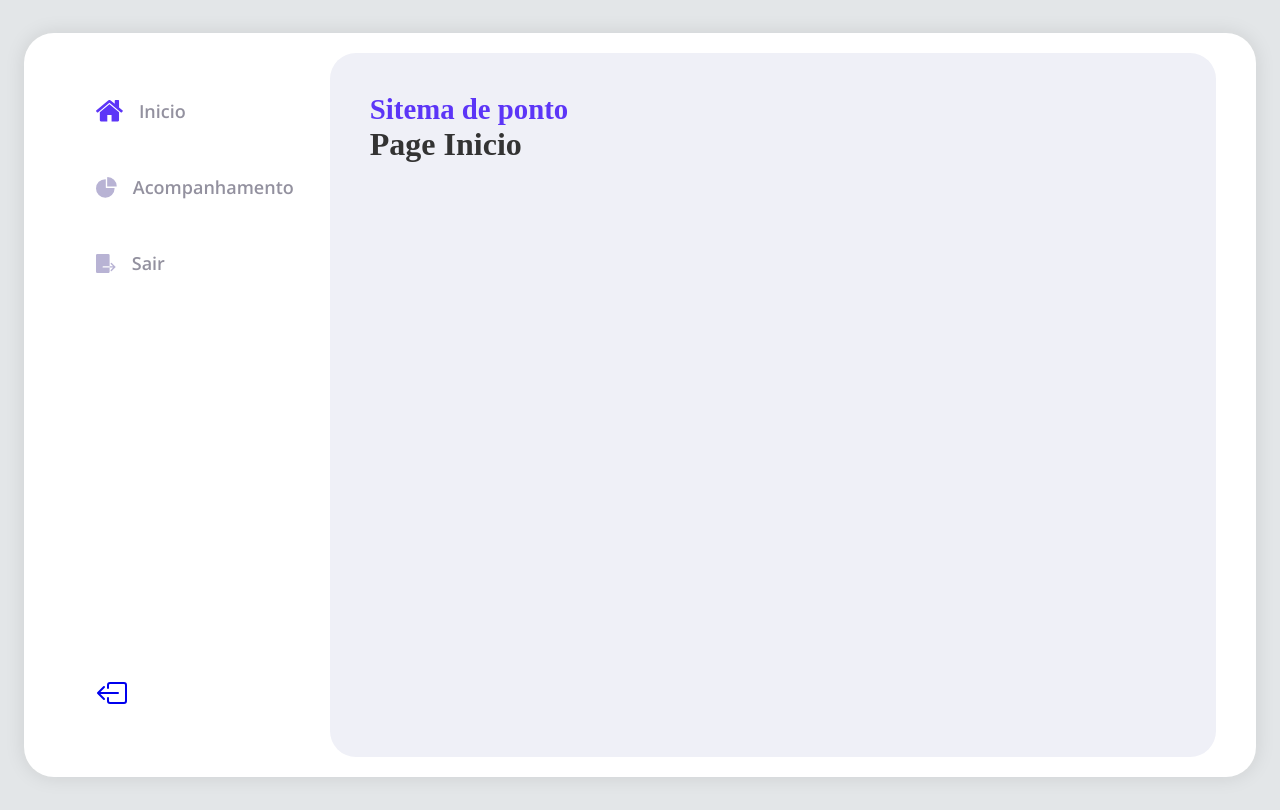
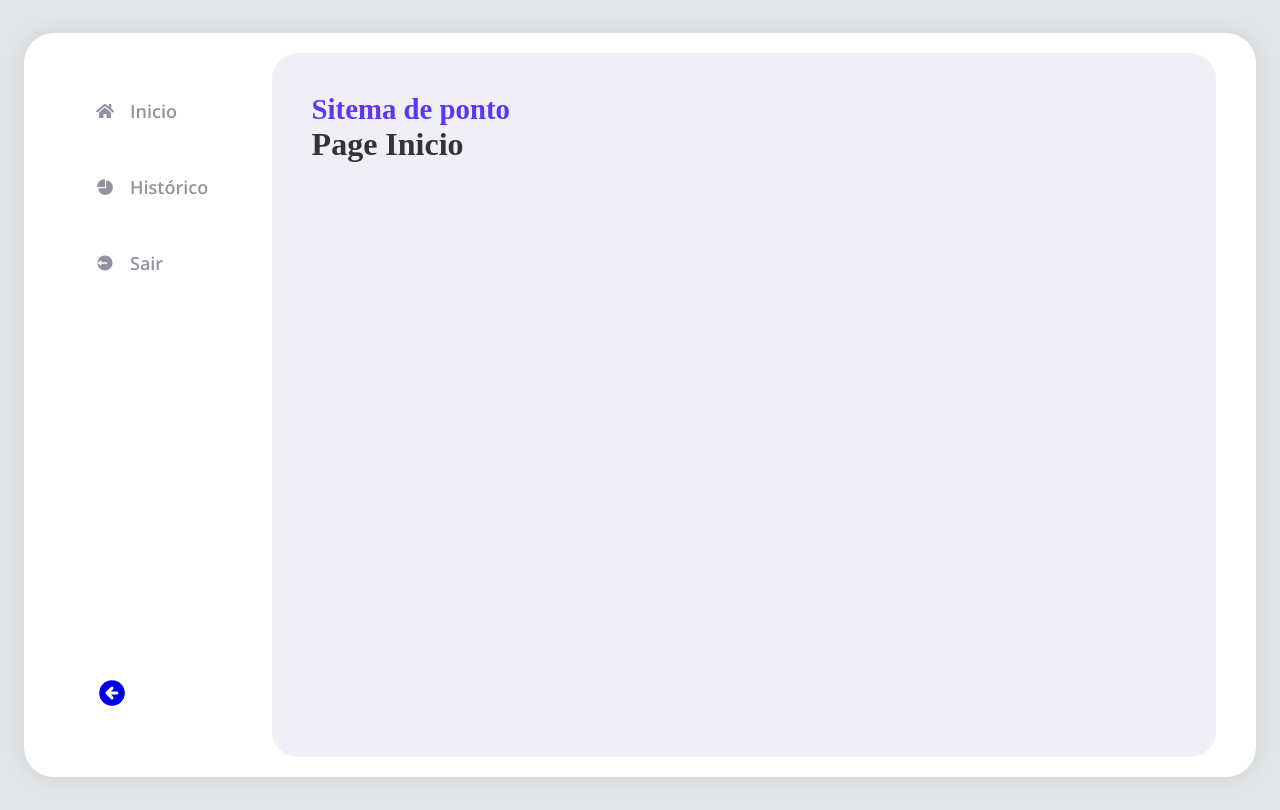
Before and after one commit to jeffinwilker/ponvi, a React (Create React App) app: page / in a window 1280 px wide. Built offline with nearby package versions, Linux system fonts and the light colour scheme.

Commit message:
new icones
novos icones

```diff
--- a/src/components/Navbar/SidebarData.js
+++ b/src/components/Navbar/SidebarData.js
@@ -1,79 +1,29 @@
 import React from 'react'
+
+import * as FaIcons from 'react-icons/fa'
+
+import * as IoIcons from 'react-icons/io'
+
+import * as RiIcons from 'react-icons/ri'
 
 export const sidebarData = [
     {
         title: 'Inicio',
-        icon:   <svg
-                    xmlns="http://www.w3.org/2000/svg"
-                    width="26.88"
-                    height="21.391"
-                    viewBox="0 0 26.88 21.391"
-                >
-                    <path
-                        id="home"
-                        d="M23.6,12.948v8a1.082,1.082,0,0,1-1.067,1.067h-6.4v-6.4H11.866v6.4h-6.4A1.082,1.082,0,0,1,4.4,20.951v-8a.222.222,0,0,1,.008-.05.222.222,0,0,0,.008-.05L14,4.945l9.587,7.9a.228.228,0,0,1,.017.1ZM27.322,11.8l-1.033,1.234a.565.565,0,0,1-.35.183h-.05a.513.513,0,0,1-.35-.116L14,3.478,2.463,13.1a.619.619,0,0,1-.4.116.565.565,0,0,1-.35-.183L.68,11.8a.539.539,0,0,1-.116-.391.487.487,0,0,1,.182-.358L12.733,1.061a2.067,2.067,0,0,1,2.534,0l4.068,3.4V1.211A.514.514,0,0,1,19.87.677h3.2a.514.514,0,0,1,.534.534v6.8l3.651,3.035a.485.485,0,0,1,.183.358.539.539,0,0,1-.116.391Z"
-                        transform="translate(-0.562 -0.627)"
-                        fill="#5c35f7"
-                    />
-                </svg>,
+        icon:  <FaIcons.FaHome />,
         path: '/',
         cName: 'nav-text'
     },
 
     {
-        title: 'Acompanhamento',
-        icon:   <svg
-                    xmlns="http://www.w3.org/2000/svg"
-                    width="20.747"
-                    height="20.738"
-                    viewBox="0 0 20.747 20.738"
-                >
-                    <g id="graph-pie" transform="translate(-4.627 -4.632)">
-                        <path
-                            id="Caminho_1"
-                            data-name="Caminho 1"
-                            d="M19.4,4.633a.37.37,0,0,0-.37.37.312.312,0,0,0,.011.054h-.011v8.779a.37.37,0,0,0,.37.37h8.779v-.011a.321.321,0,0,0,.054.011.37.37,0,0,0,.37-.37,9.3,9.3,0,0,0-9.2-9.2Z"
-                            transform="translate(-3.231)"
-                            fill="#b8b3d4"
-                        />
-                        <path
-                            id="Caminho_2"
-                            data-name="Caminho 2"
-                            d="M23.234,16.584a.369.369,0,0,0-.37-.37h-8.07a.37.37,0,0,1-.37-.37V7.8h-.011a.327.327,0,0,0,.011-.054.37.37,0,0,0-.37-.37c-.009,0-.016,0-.025,0v0l-.1,0a9.3,9.3,0,1,0,9.3,9.3c0-.029,0-.059,0-.088,0,0,0-.006,0-.01Z"
-                            transform="translate(0 -0.616)"
-                            fill="#b8b3d4"
-                        />
-                    </g>
-                </svg>,
+        title: 'Histórico',
+        icon:   <IoIcons.IoMdPie />,
         path: '/acompanhamento',
         cName: 'nav-text'
     },
 
     {
         title: 'Sair',
-        icon:   <svg
-                    xmlns="http://www.w3.org/2000/svg"
-                    width="19.747"
-                    height="19.066"
-                    viewBox="0 0 19.747 19.066"
-                >
-                    <g id="logout-solid" transform="translate(-5 -4)">
-                        <path
-                            id="Caminho_3"
-                            data-name="Caminho 3"
-                            d="M17.257,4H6.362A1.362,1.362,0,0,0,5,5.362V21.7a1.362,1.362,0,0,0,1.362,1.362H17.257A1.362,1.362,0,0,0,18.619,21.7V17.619h-6.38a.681.681,0,0,1,0-1.362h6.38V5.362A1.362,1.362,0,0,0,17.257,4Z"
-                            transform="translate(0 0)"
-                            fill="#b8b3d4"
-                        />
-                        <path
-                            id="Caminho_4"
-                            data-name="Caminho 4"
-                            d="M27.152,17.2a.681.681,0,0,0-.96.96l2.3,2.254H25v1.362h3.493l-2.3,2.356a.681.681,0,1,0,.96.96l3.977-3.949Z"
-                            transform="translate(-6.381 -4.161)"
-                            fill="#b8b3d4"
-                        />
-                    </g>
-                </svg>,
+        icon:   <RiIcons.RiLogoutCircleFill />,
         path: '/',
         cName: 'nav-text'
     },
--- a/src/components/Navbar/index.js
+++ b/src/components/Navbar/index.js
@@ -1,6 +1,6 @@
 import React, {useState} from 'react'
 import { Link } from 'react-router-dom'
-import * as BsIcons from 'react-icons/bs'
+import * as HiIcons from 'react-icons/hi'
 
 import {sidebarData} from './SidebarData'
 import './style.css'
@@ -15,12 +15,14 @@ export default function Navbar(){
                 <ul className='nav-menu-items'>
                     {sidebarData.map((item, index)=>{
                         return(
+                        <div>
                             <li key={index} className={item.cName}>
                                 <Link to={item.path}>
                                     {item.icon}
                                     {sidebar ? <span/> : <span>{item.title}</span>}
                                 </Link>
                             </li>
+                        </div>
                         );
                     })}
                 </ul>
@@ -28,8 +30,8 @@ export default function Navbar(){
                 <div className='navbar-toggle'>
                     <Link to='#' className="menu-bars">
                         {sidebar ?
-                            <BsIcons.BsBoxArrowRight onClick={ShowSidebar}/> :
-                            <BsIcons.BsBoxArrowLeft onClick={ShowSidebar}/>
+                            <HiIcons.HiArrowCircleRight onClick={ShowSidebar}/> :
+                            <HiIcons.HiArrowCircleLeft onClick={ShowSidebar}/>
                         }
                     </Link>
                 </div>
--- a/src/pages/Inicio/style.js
+++ b/src/pages/Inicio/style.js
@@ -0,0 +1,6 @@
+import styled from 'styled-components';
+
+export const Title = styled.h1`
+    font-family: 'open sans';
+    font-weight: 600px;
+`
```
Also changed, not shown: src/pages/Main/index.js (deleted, +0 -71 lines), src/pages/Main/styles.js (deleted, +0 -24 lines), src/styles/global.js (deleted, +0 -28 lines), src/styles/icons.js (deleted, +0 -29 lines), src/components/Navbar/style.css (line endings or trailing spaces), src/pages/Inicio/index.js (line endings or trailing spaces).
